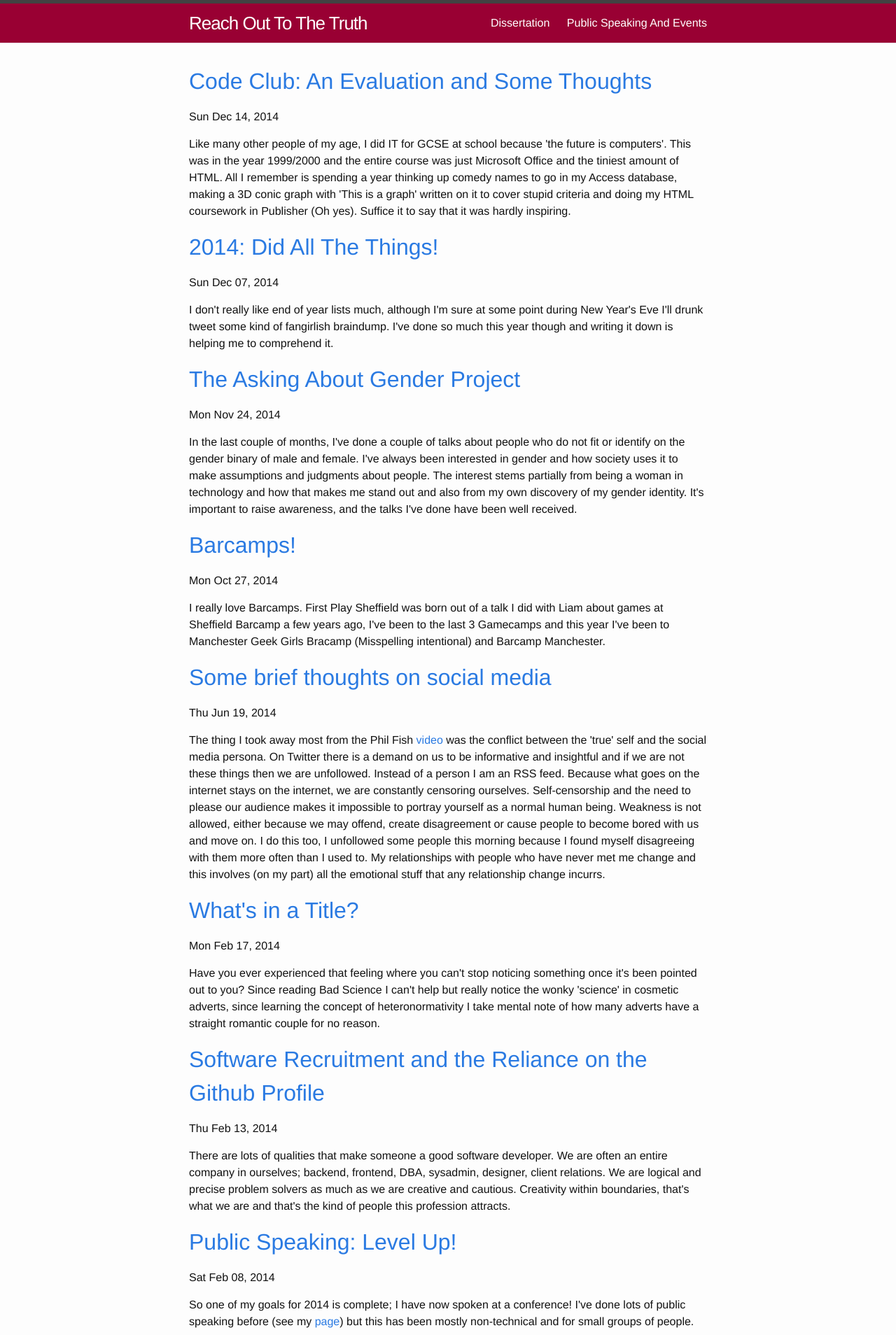
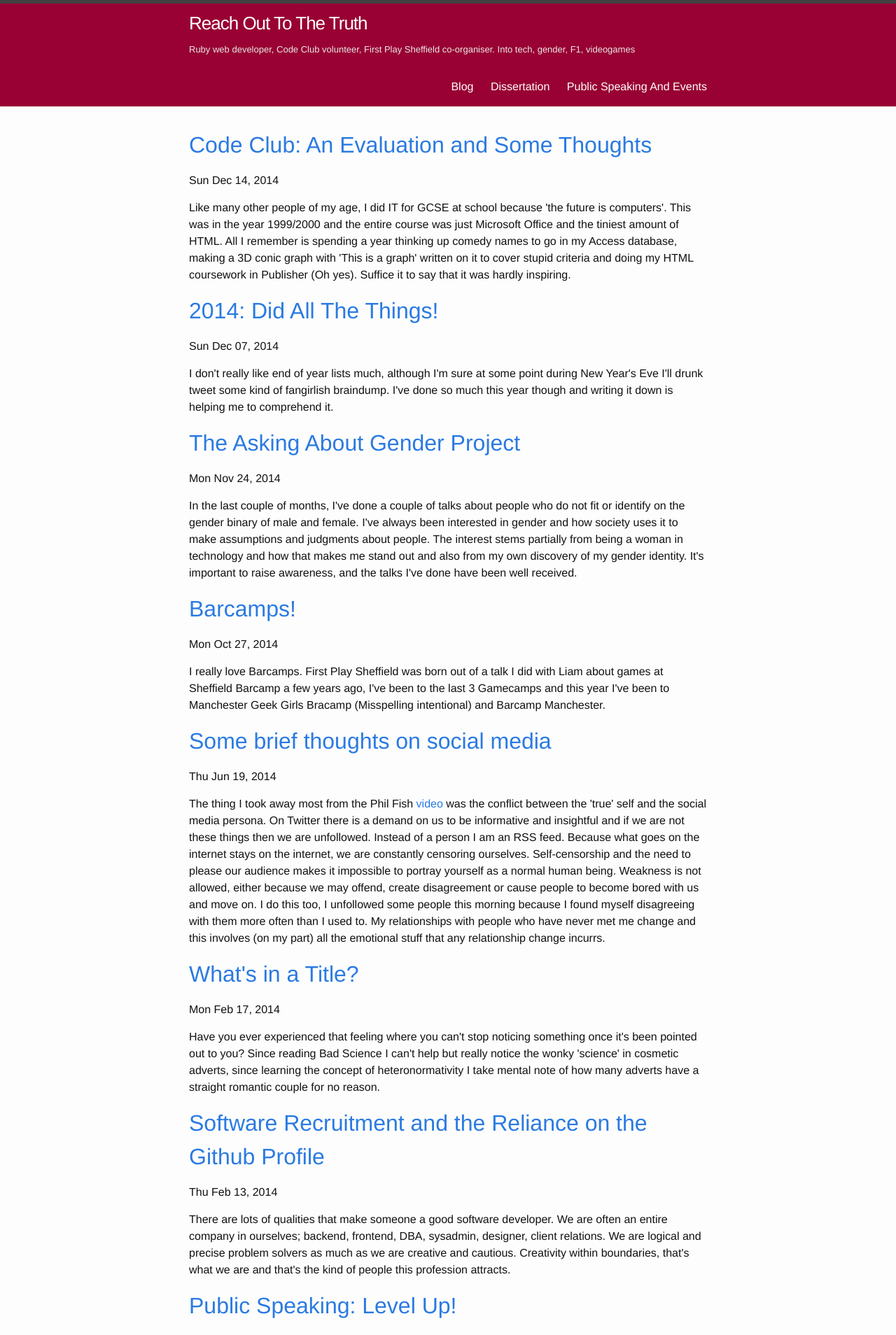
Before and after one commit to kitation/kitation.github.io, a Jekyll site: the page built from index.html, in a window 1280 px wide. Shown: the top 1908 px of the page at 70% size. Built offline with Jekyll 4.4.1, drawn with Linux system fonts in a browser that asks for light colours; the list of posts is cut into pages by our own code; some of the changed text lies outside the part shown.

Commit message:
Layout changes

```diff
--- a/_config.yml
+++ b/_config.yml
@@ -1,7 +1,8 @@
 # Site settings
 title: Reach Out To The Truth
+subtitle: "Ruby web developer, Code Club volunteer, First Play Sheffield co-organiser. Into tech, gender, F1, videogames"
 email: chad@kitation.co.uk
-description: This is a blog
+description:
 baseurl: "" # the subpath of your site, e.g. /blog/
 permalink: /:year/:month/:day/:title.html
 paginate: 10
--- a/_includes/footer.html
+++ b/_includes/footer.html
@@ -5,14 +5,14 @@
     <h2 class="footer-heading">{{ site.title }}</h2>
 
     <div class="footer-col-wrapper">
-      <div class="footer-col  footer-col-1">
+<!--       <div class="footer-col  footer-col-1">
         <ul class="contact-list">
           <li>{{ site.title }}</li>
           <li><a href="mailto:{{ site.email }}">{{ site.email }}</a></li>
         </ul>
-      </div>
+      </div> -->
 
-      <div class="footer-col  footer-col-2">
+      <div class="footer-col  footer-col-1">
         <ul class="social-media-list">
           {% if site.github_username %}
           <li>
@@ -45,7 +45,7 @@
         </ul>
       </div>
 
-      <div class="footer-col  footer-col-3">
+      <div class="footer-col  footer-col-2">
         <p class="text">{{ site.description }}</p>
       </div>
     </div>
--- a/_includes/header.html
+++ b/_includes/header.html
@@ -3,6 +3,7 @@
   <div class="wrapper">
 
     <a class="site-title" href="{{ site.baseurl }}/">{{ site.title }}</a>
+    <p class="site-subtitle">{{ site.subtitle }}</p>
 
     <nav class="site-nav">
       <a href="#" class="menu-icon">
@@ -14,6 +15,7 @@
       </a>
 
       <div class="trigger">
+        <a class="page-link" href="{{ site.baseurl }}">Blog</a>
         {% for page in site.pages %}
           {% if page.title %}
           <a class="page-link" href="{{ page.url | prepend: site.baseurl }}">{{ page.title }}</a>
--- a/_sass/_layout.scss
+++ b/_sass/_layout.scss
@@ -21,6 +21,12 @@
     &:visited {
         color: white;
     }
+}
+
+.site-subtitle {
+    font-size: 13px;
+    float: left;
+    color: $grey-color-light;
 }
 
 .site-nav {
@@ -157,7 +163,9 @@
         width:         calc(100% - (#{$spacing-unit} / 2));
     }
 }
-
+ .username {
+    color: $grey-color-light;
+ }
 
 
 /**
```
